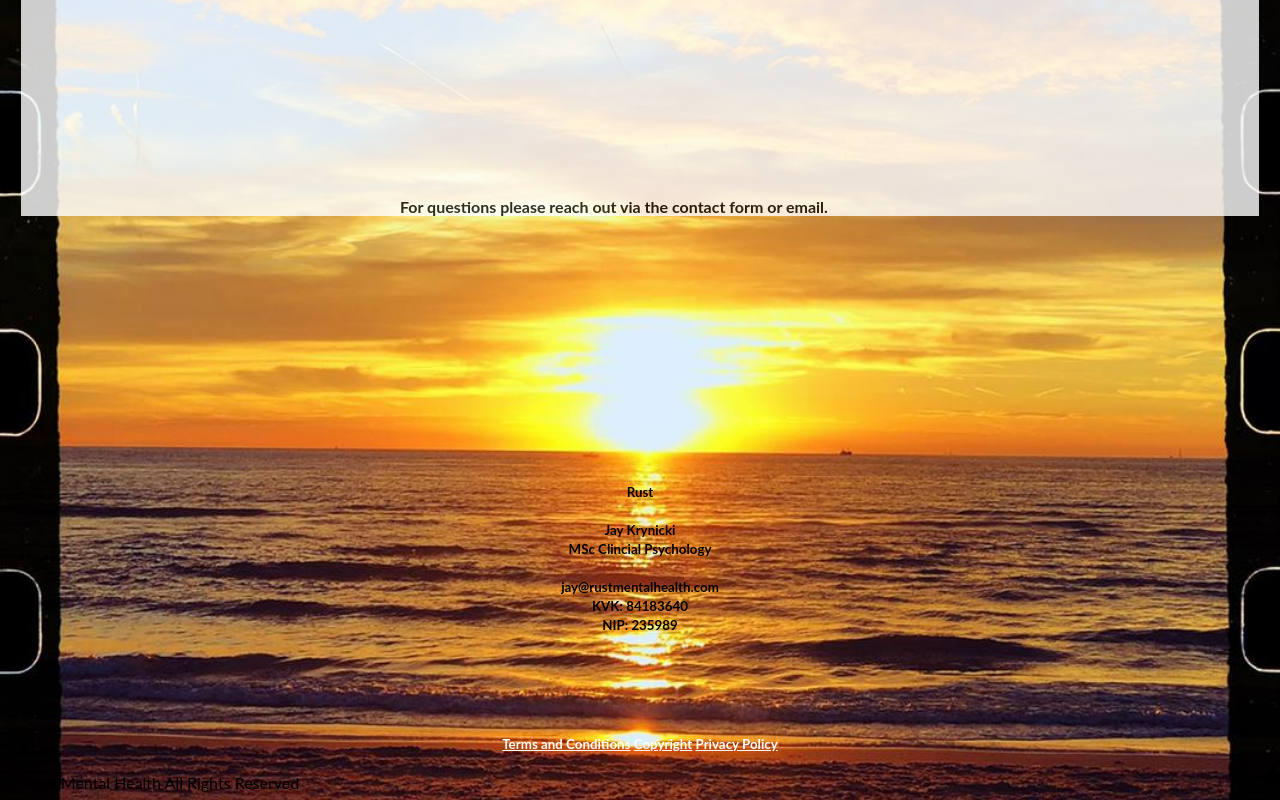
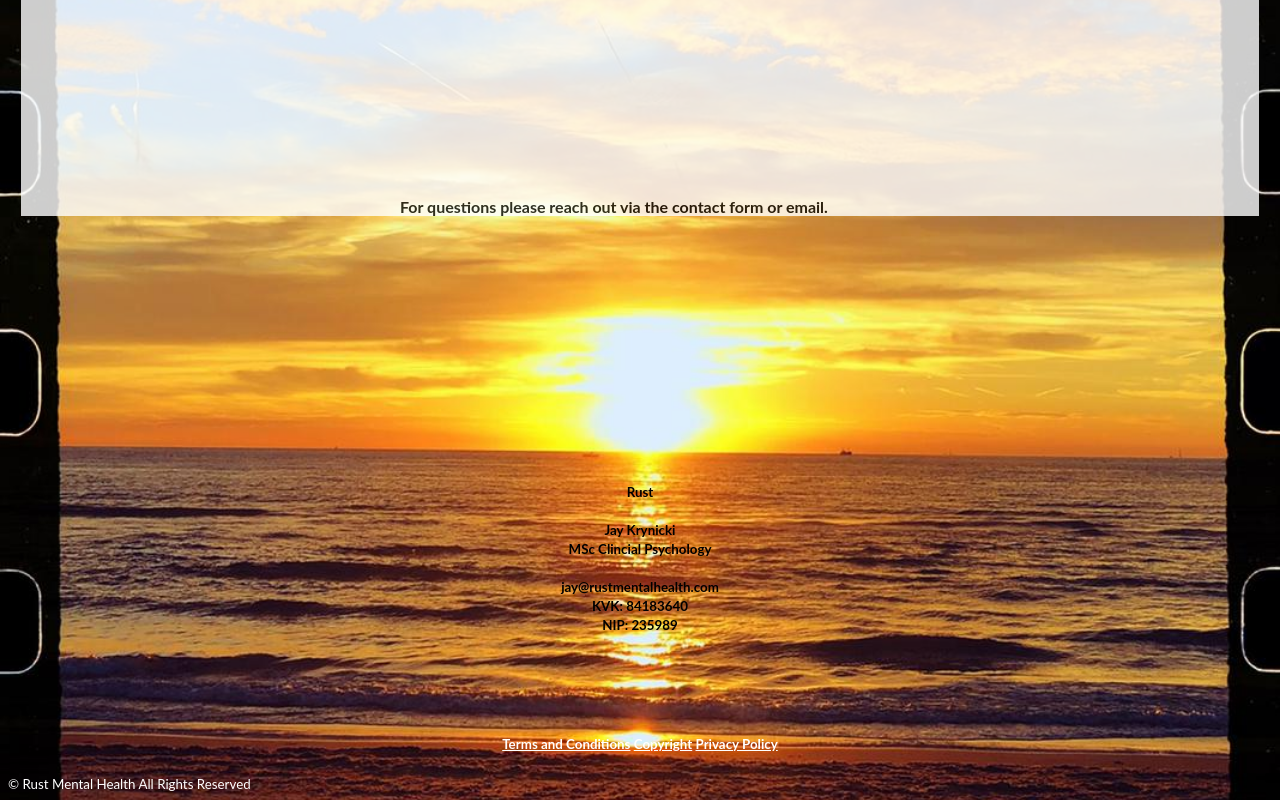
Before and after one commit to beatsch/rust-101, a website: page src/copyright.html in a window 1280 px wide. Shown: the part 876-1676 px from the top of the page. Drawn offline with Linux system fonts and the light colour scheme.

Commit message:
Update copyright.html

```diff
--- a/src/copyright.html
+++ b/src/copyright.html
@@ -204,7 +204,9 @@
 
 
      <footer>
+	     <small style="color:white">
       &copy; <em id="date"></em>Rust Mental Health All Rights Reserved
+	     </small>
     </footer>
 
   </body>
```
